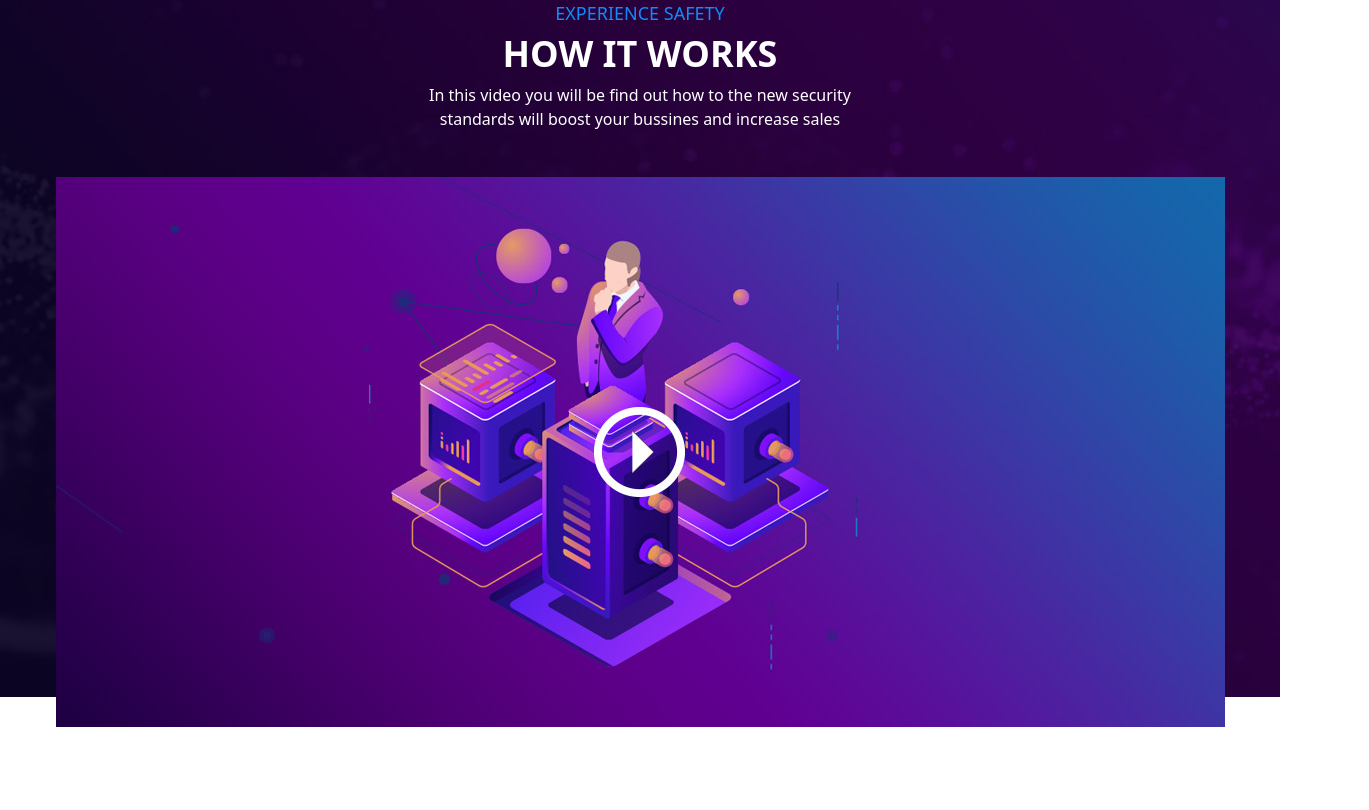
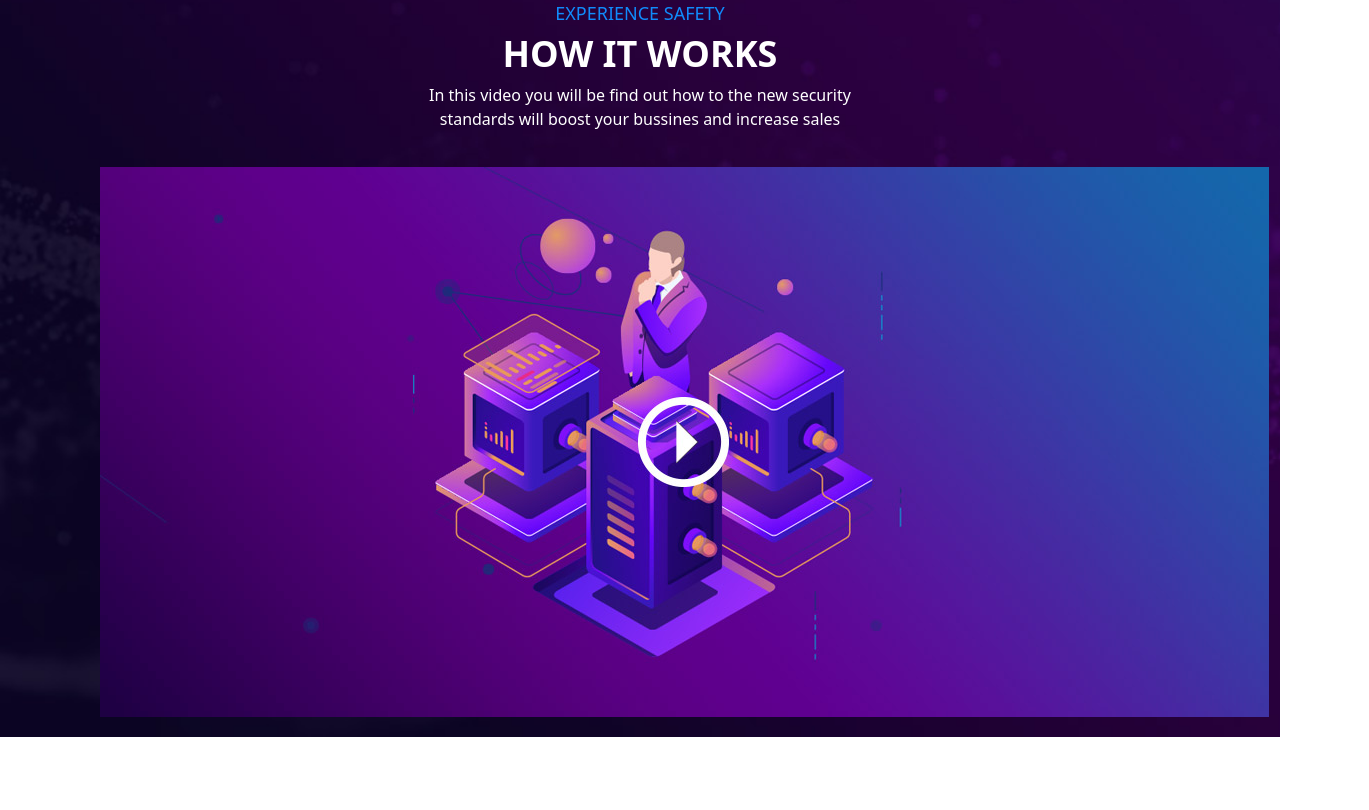
Before and after one commit to Ilijaa22/Cyber-Security, a plain HTML site: page index.html in a window 1280 px wide. Shown: the part 1770-2580 px from the top of the page, 1369 px wide, since content can reach past the window. Drawn offline with nearby package versions, Linux system fonts and the light colour scheme.

Commit message:
style.css

```diff
--- a/style.css
+++ b/style.css
@@ -156,10 +156,8 @@ body{
     color: #fff;
     padding-top: 100px;
 }
-.work a{
-    display: block;
-    position: relative;
-    bottom: -30px;
+.work img{
+    padding: 20px 100px;
 }
 .work h3{
     text-align: center;
```
